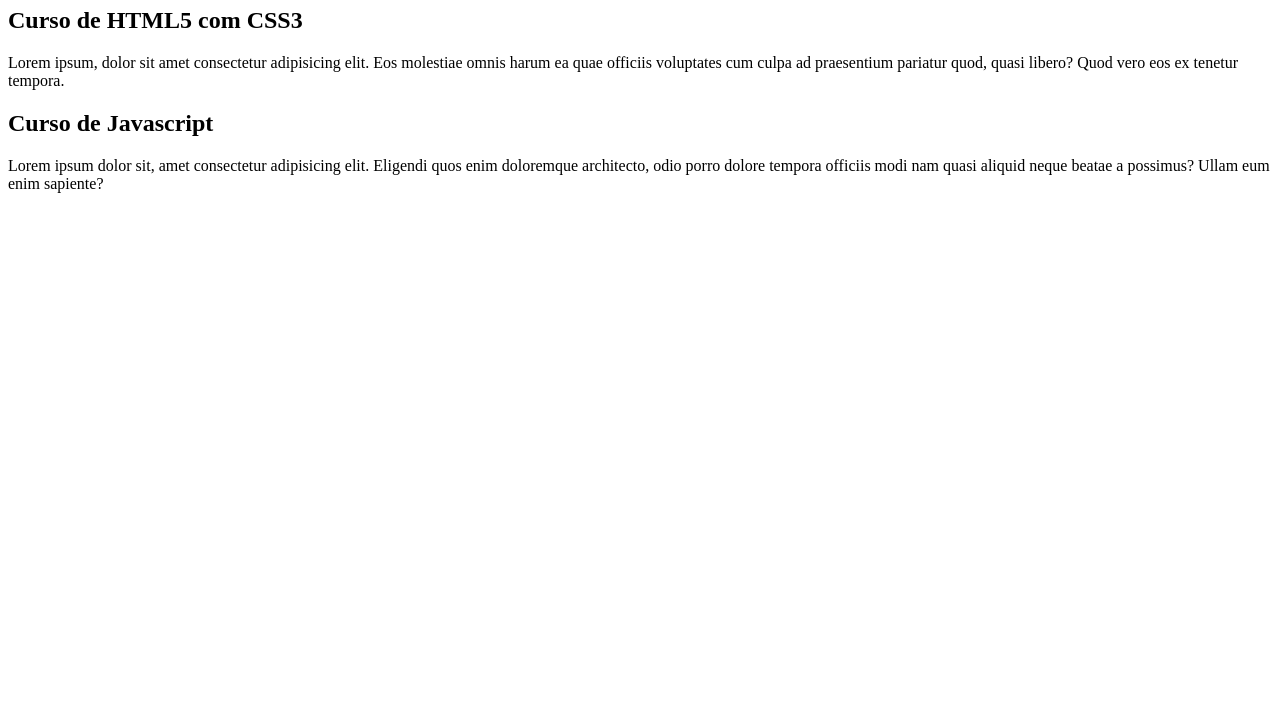
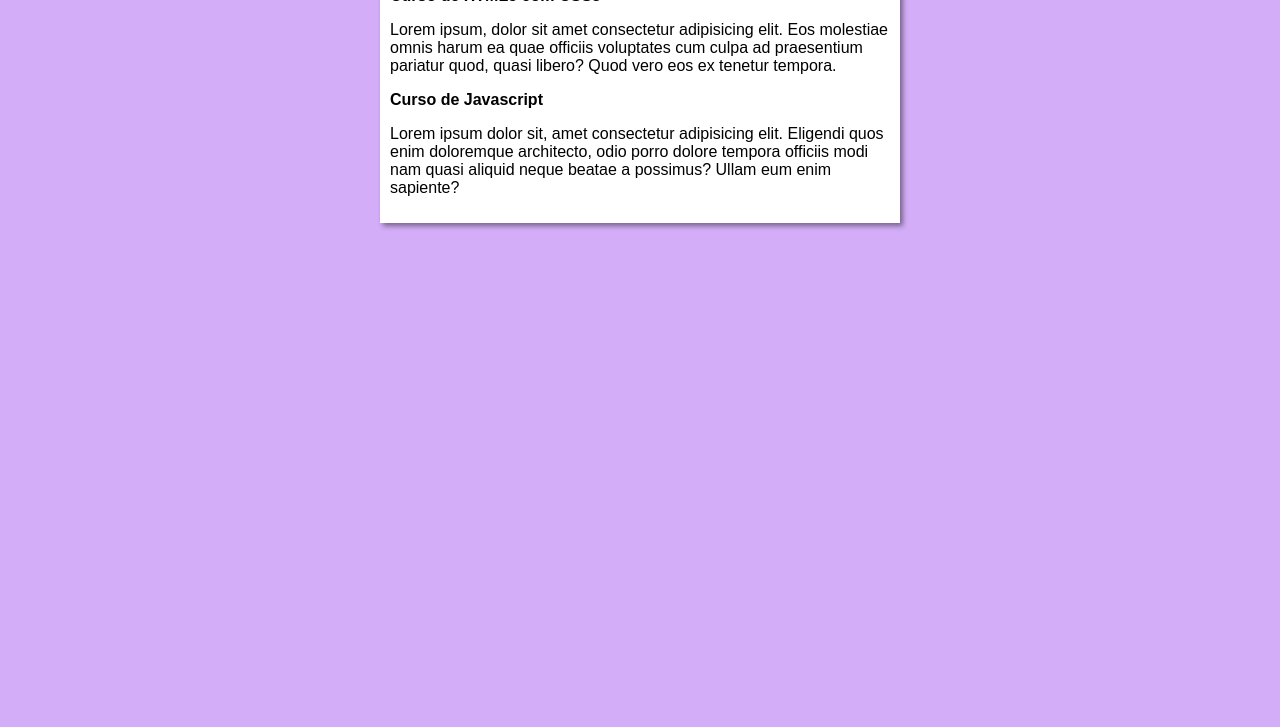
Before and after one commit to RicardoAleff/projeto-site, a plain HTML site: page index.html in a window 1280 px wide. Shown: the part 73-800 px from the top of the page. Drawn offline with Linux system fonts and the light colour scheme.

Commit message:
Merge branch 'designer'

```diff
--- /dev/null
+++ b/estilos/style.css
@@ -0,0 +1,16 @@
+* {
+     font-family: Arial, Helvetica, sans-serif;
+     font-size: 16px;
+}
+
+body {
+    background-color: rgb(211, 173, 247);
+}
+
+main {
+    background-color: white;
+    width: 500px;
+    margin: auto;
+    padding: 10px;
+    box-shadow: 3px 3px 5px rgba(0, 0, 0, 0.432);
+}
--- a/index.html
+++ b/index.html
@@ -3,7 +3,8 @@
 <head>
     <meta charset="UTF-8">
     <meta name="viewport" content="width=device-width, initial-scale=1.0">
-    <title>Site CursoeVídeo</title>
+    <title>Curso em Vídeo</title>
+    <link rel="stylesheet" href="estilos/style.css">
 </head>
 <body>
     <main>
```
